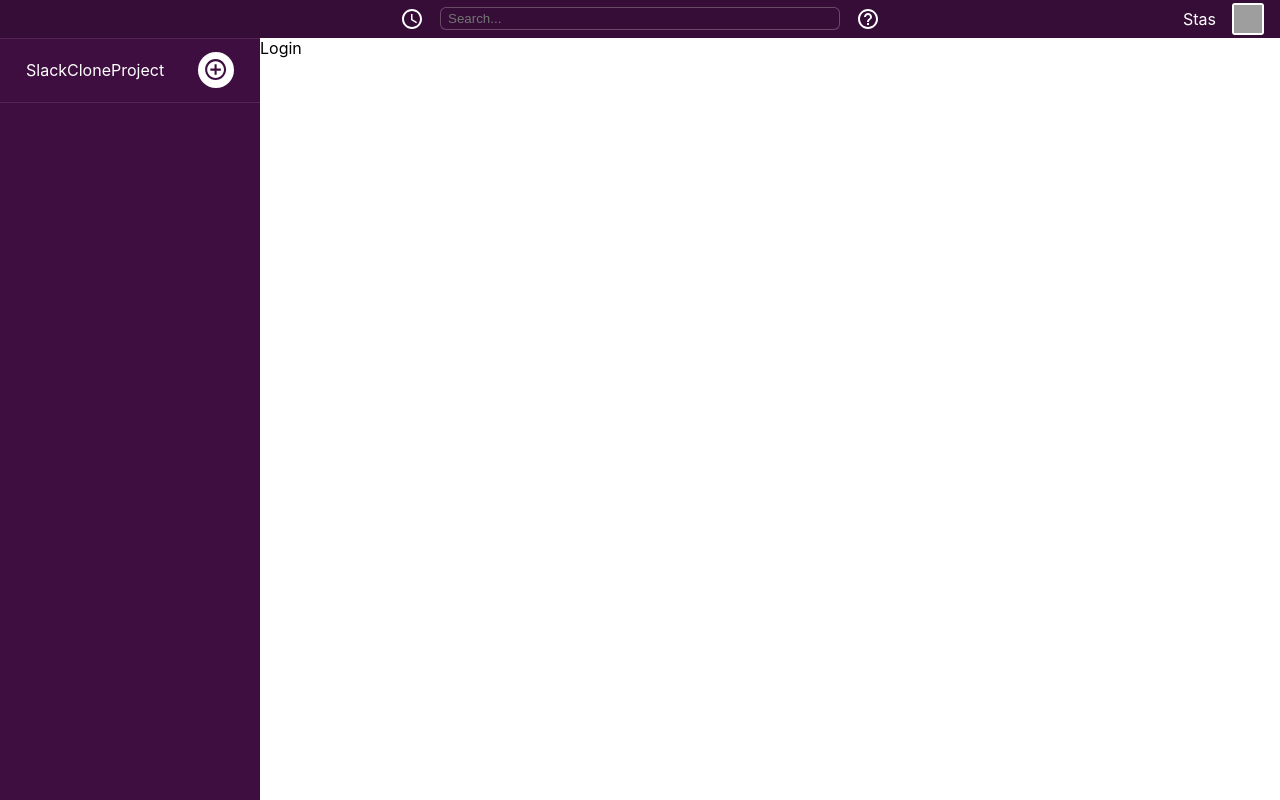
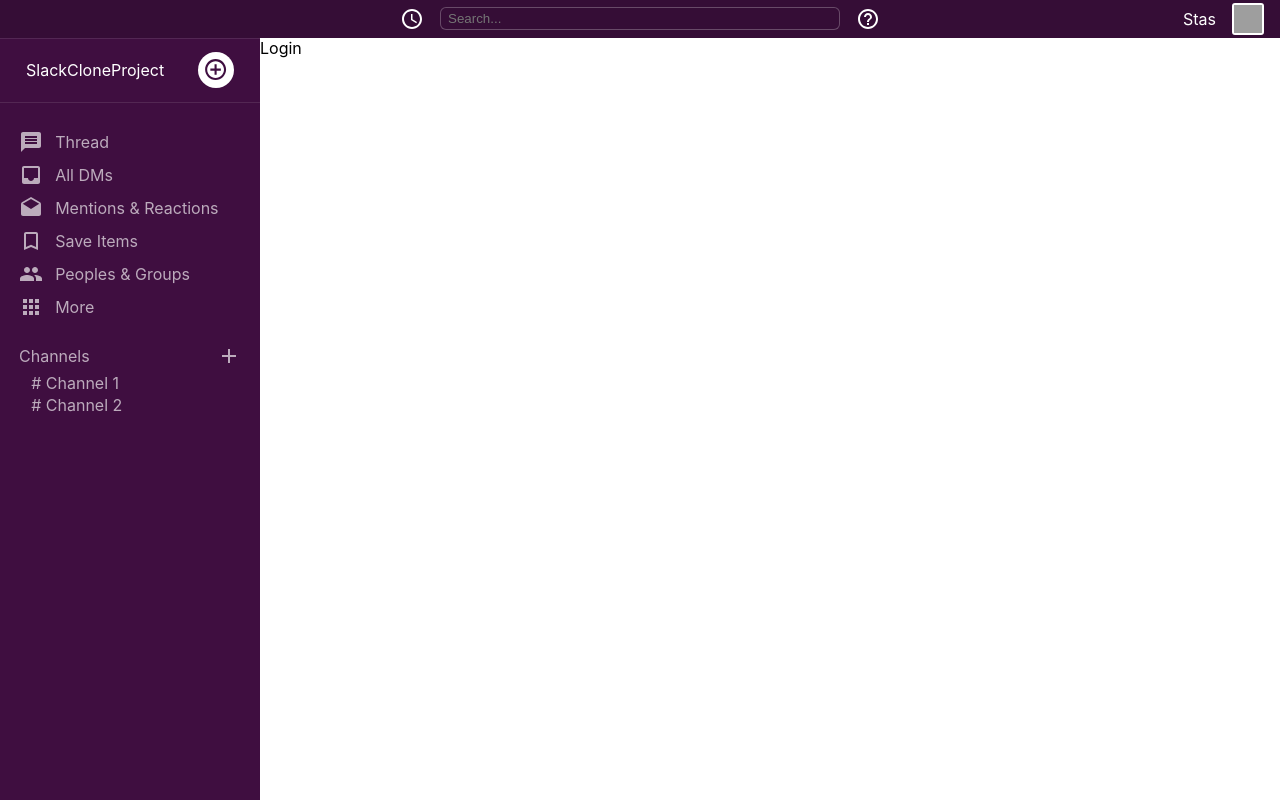
Before and after one commit to Stas1407/slack_clone_project, a React (Create React App) app: page / in a window 1280 px wide. Built offline with nearby package versions, Linux system fonts and the light colour scheme; grey boxes are pictures that could not be loaded.

Commit message:
Sidebar and header are ready

```diff
--- a/src/components/Sidebar.js
+++ b/src/components/Sidebar.js
@@ -1,6 +1,9 @@
 import React from 'react'
 import styled from 'styled-components'
 import AddCircleOutlineIcon from '@material-ui/icons/AddCircleOutline';
+import {sidebarItemsData} from '../data/SidebarData'
+import {sidebarChannelsData} from '../data/SidebarData'
+import AddIcon from '@material-ui/icons/Add';
 
 function Sidebar() {
     return (
@@ -13,6 +16,33 @@
                     <AddCircleOutlineIcon />
                 </NewMessage>
             </WorkspaceContainer>
+            <MainChannels>
+                {
+                    sidebarItemsData.map(item => (
+                        <MainChannelItem>
+                            {item.icon}
+                            {item.text}
+                        </MainChannelItem>
+                    ))
+                }
+            </MainChannels>
+            <ChannelsContainer>
+                <NewChannelContainer>
+                    <div>
+                        Channels
+                    </div>
+                    <AddIcon />
+                </NewChannelContainer>
+                <ChannelsList>
+                    {
+                        sidebarChannelsData.map(item => (
+                            <Channel>
+                               {item.text}
+                            </Channel>
+                        ))
+                    }
+                </ChannelsList>
+            </ChannelsContainer>
         </Container>
     )
 }
@@ -55,3 +85,54 @@
         height: 70%;
     }
 `
+
+const MainChannels = styled.div`
+    padding-top: 20px;
+`
+
+const MainChannelItem = styled.div`
+    color: rgb(188, 171, 188);
+    display: grid;
+    grid-template-columns: 15% auto;
+    height: 28px;
+    align-items: center;
+    padding-left: 19px;
+    padding-top: 5px;
+    cursor: pointer;
+    :hover{
+        background: #350D36;
+    }
+`
+
+const ChannelsContainer = styled.div`
+    color: rgb(188, 171, 188);
+    margin-top: 25px;
+`
+
+const NewChannelContainer = styled.div`
+    display: flex;
+    justify-content: space-between;
+    align-items: center;
+    height: 20px;
+    padding-left: 19px;
+    padding-right: 19px;
+
+    svg{
+        cursor: pointer;
+    }
+`
+
+const ChannelsList = styled.div`
+    padding-top: 5px;
+`
+
+const Channel = styled.div`
+    display: flex;
+    align-items: center;
+    padding-left: 12%;
+    padding-top: 2px;
+    cursor: pointer;
+    :hover{
+        background: #350D36;
+    }
+`
--- a/src/data/SidebarData.js
+++ b/src/data/SidebarData.js
@@ -0,0 +1,42 @@
+import MessageIcon from '@material-ui/icons/Message';
+import InboxIcon from '@material-ui/icons/Inbox';
+import DraftsIcon from '@material-ui/icons/Drafts';
+import BookmarkBorderIcon from '@material-ui/icons/BookmarkBorder';
+import PeopleIcon from '@material-ui/icons/People';
+import AppsIcon from '@material-ui/icons/Apps';
+
+export const sidebarItemsData = [
+    {
+        icon: <MessageIcon />,
+        text: "Thread"
+    },
+    {
+        icon: <InboxIcon />,
+        text: "All DMs"
+    },
+    {
+        icon: <DraftsIcon />,
+        text: "Mentions & Reactions"
+    },
+    {
+        icon: <BookmarkBorderIcon />,
+        text: "Save Items"
+    },
+    {
+        icon: <PeopleIcon />,
+        text: "Peoples & Groups"
+    },
+    {
+        icon: <AppsIcon />,
+        text: "More"
+    },
+]
+
+export const sidebarChannelsData = [
+    {
+        text: "# Channel 1"
+    },
+    {
+        text: "# Channel 2"
+    },
+]
```
